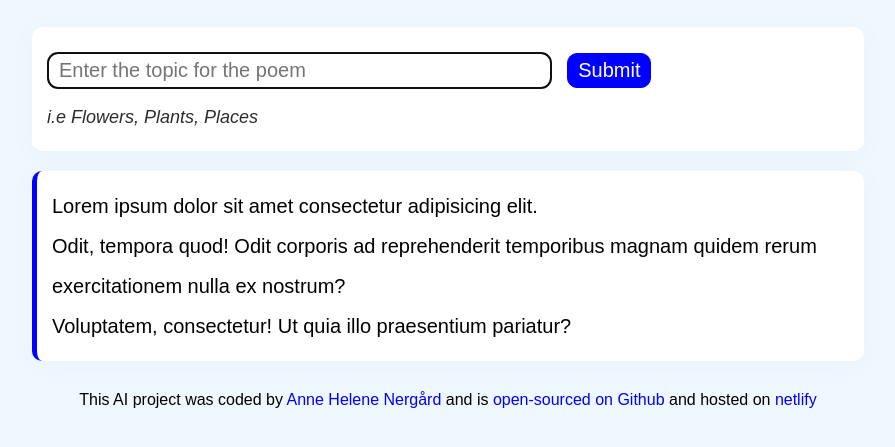
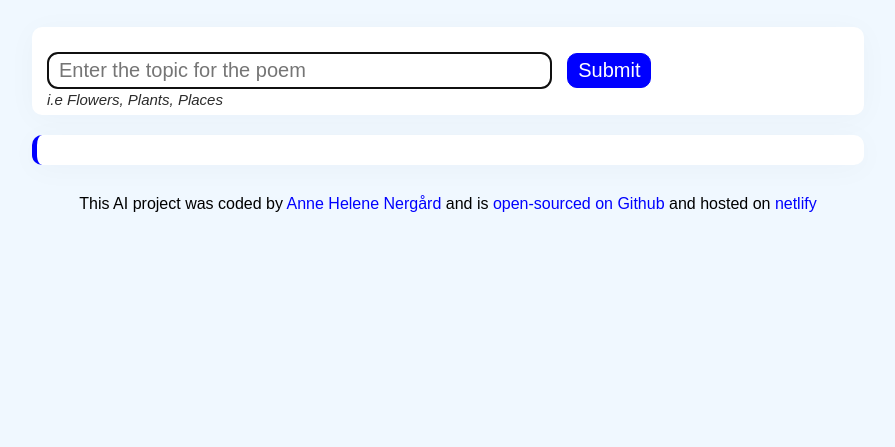
Before and after one commit to Annekaka/Ai-poem-generator, a plain HTML site: page index.html in a window 1280 px wide. Shown: the part 97-544 px from the top of the page, without its empty margins (192-1087 px from the left). Drawn offline with nearby package versions, Linux system fonts and the light colour scheme.

Commit message:
Small tweeks to structure and elements

```diff
--- a/index.html
+++ b/index.html
@@ -25,14 +25,9 @@
             />
             <input type="submit" class="submit-btn" />
           </form>
-          <p>i.e Flowers, Plants, Places</p>
+          <small>i.e Flowers, Plants, Places</small>
         </div>
-        <div id="poem">
-          Lorem ipsum dolor sit amet consectetur adipisicing elit. <br />
-          Odit, tempora quod! Odit corporis ad reprehenderit temporibus magnam
-          quidem rerum exercitationem nulla ex nostrum? <br />
-          Voluptatem, consectetur! Ut quia illo praesentium pariatur?
-        </div>
+        <div id="poem" class="poem hidden"></div>
       </div>
     </main>
     <footer>
```
